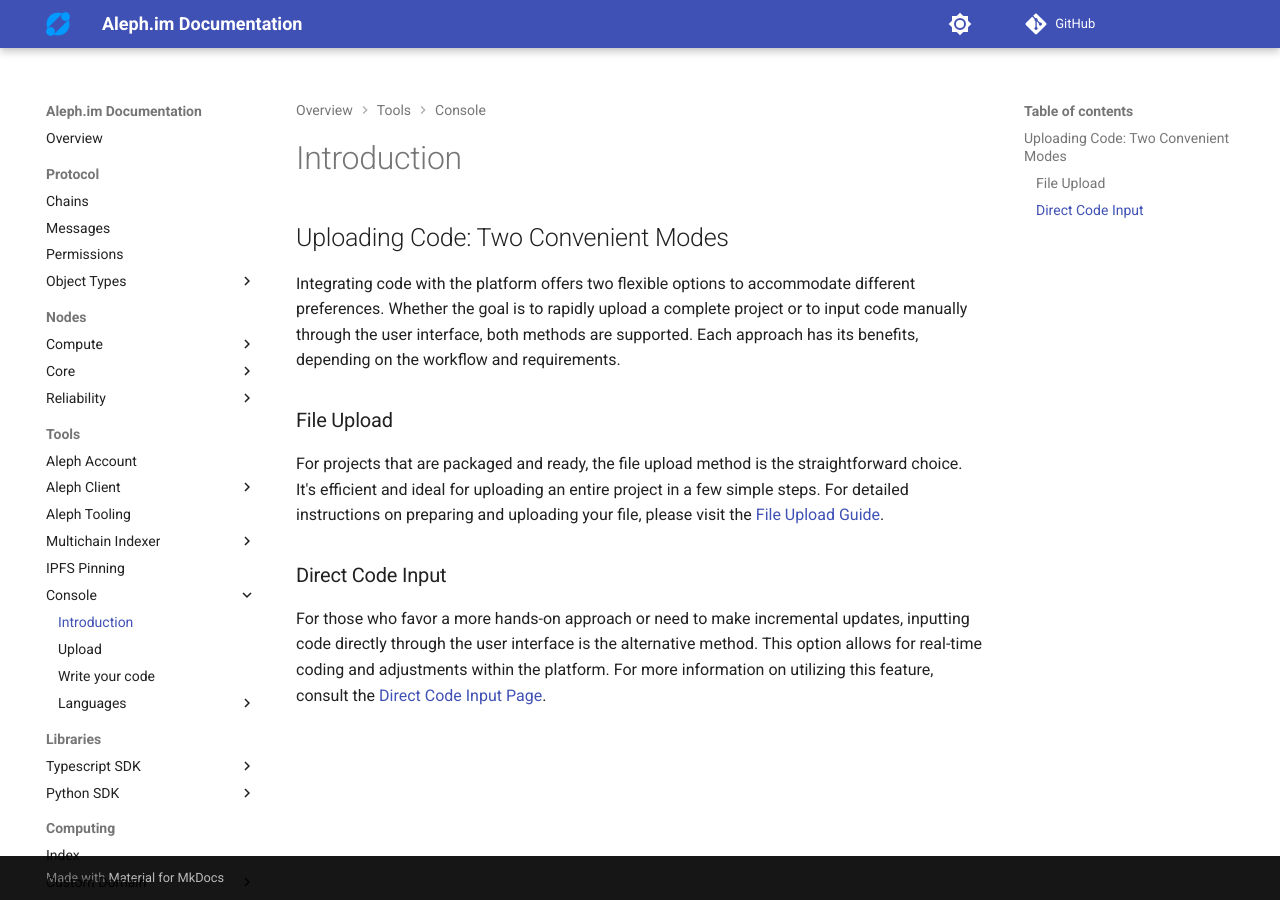
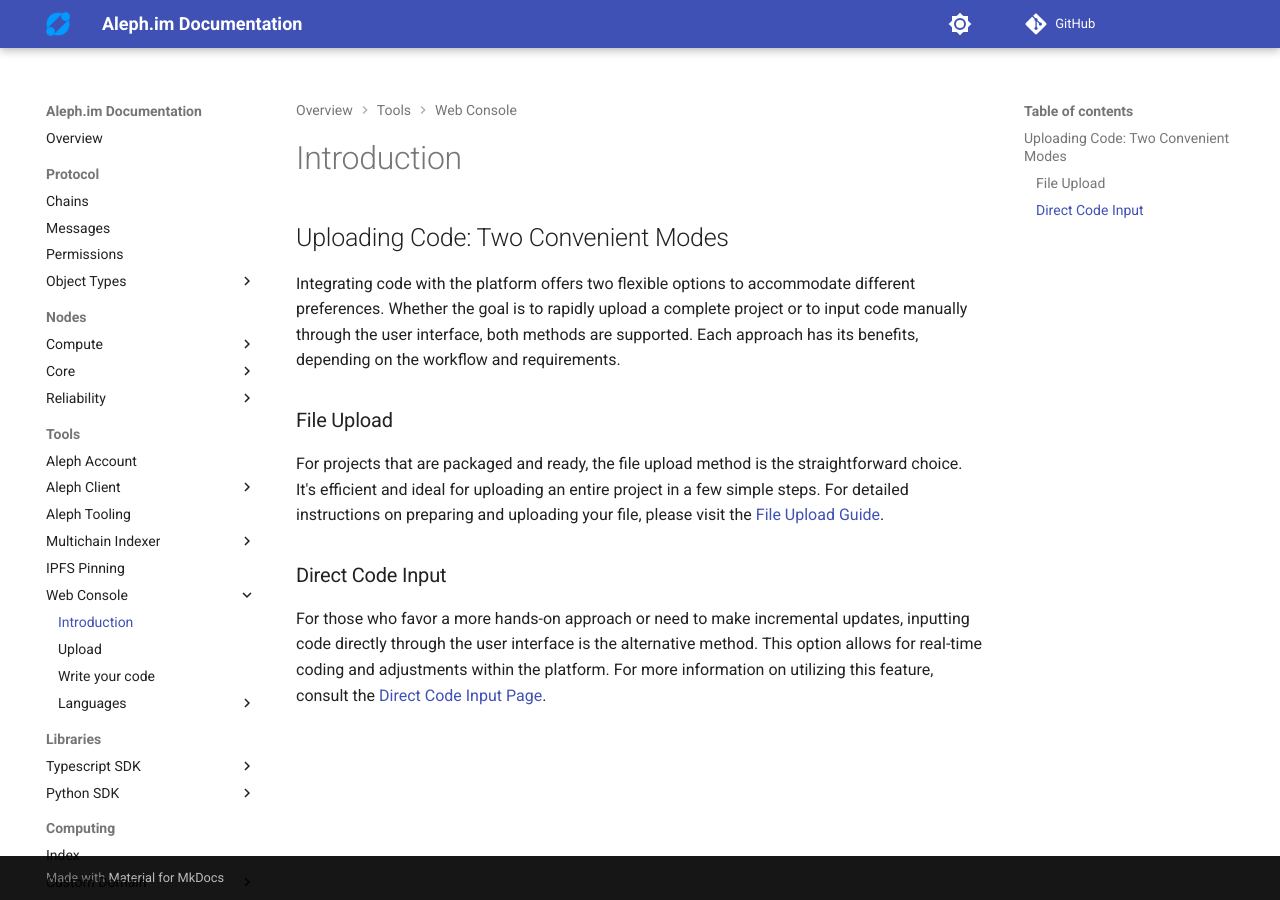
Before and after one commit to aleph-im/aleph-docs, an MkDocs documentation site: the page built from docs/tools/webconsole/index.md, in a window 1280 px wide. Built offline with MkDocs 1.6.1 and Material for MkDocs 9.7.7, drawn with Linux system fonts in a browser that asks for light colours; comment, search, counter and statistics services are not loaded; some of the changed lines change nothing that is shown.

Commit message:
Replace Console section by Web Console

```diff
--- a/mkdocs.yml
+++ b/mkdocs.yml
@@ -89,14 +89,14 @@
             - 'Generate Solana Indexers from IDL': tools/indexer/indexer-generator.md
             - 'EVM Indexer Guide': tools/indexer/evm-indexer.md
       - 'IPFS Pinning': tools/ipfs-pinning.md
-      - 'Console':
-          - 'Introduction': tools/console/index.md
-          - 'Upload': tools/console/upload.md
-          - 'Write your code': tools/console/write_your_code.md
+      - 'Web Console':
+          - 'Introduction': tools/webconsole/index.md
+          - 'Upload': tools/webconsole/upload.md
+          - 'Write your code': tools/webconsole/write_your_code.md
           - Languages:
-            - 'Python': tools/console/languages/python.md
-            - 'NodeJs': tools/console/languages/nodejs.md
-            - 'Other': tools/console/languages/other.md
+            - 'Python': tools/webconsole/languages/python.md
+            - 'NodeJs': tools/webconsole/languages/nodejs.md
+            - 'Other': tools/webconsole/languages/other.md
   - Libraries:
       - 'Typescript SDK':
           - 'Introduction': libraries/typescript-sdk/index.md
```
Also changed, not shown: docs/tools/webconsole/index.md (renamed from docs/tools/console/index.md), docs/tools/webconsole/languages/nodejs.md (renamed from docs/tools/console/languages/nodejs.md), docs/tools/webconsole/languages/other.md (renamed from docs/tools/console/languages/other.md), docs/tools/webconsole/languages/python.md (renamed from docs/tools/console/languages/python.md), docs/tools/webconsole/upload.md (renamed from docs/tools/console/upload.md), docs/tools/webconsole/write_your_code.md (renamed from docs/tools/console/write_your_code.md).
